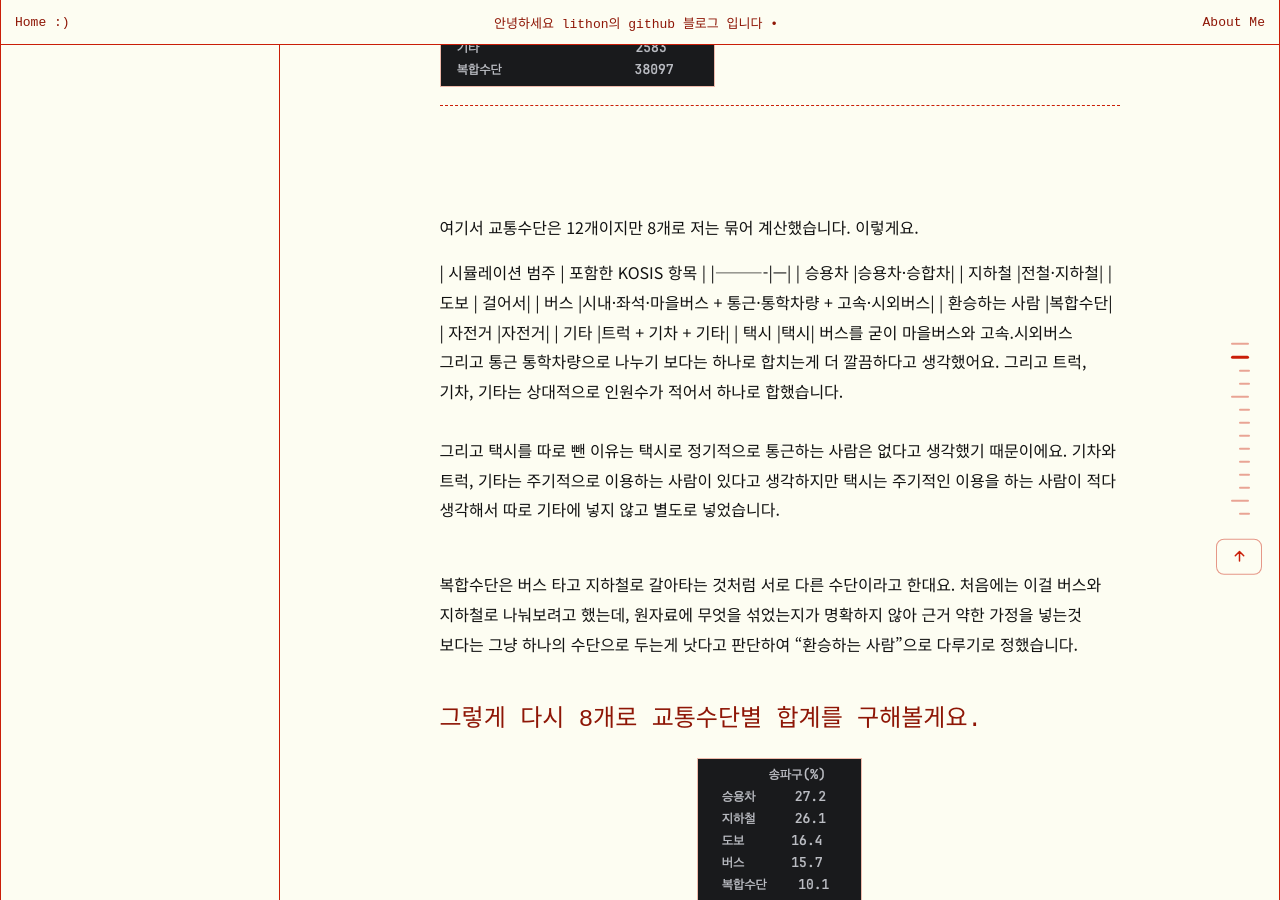
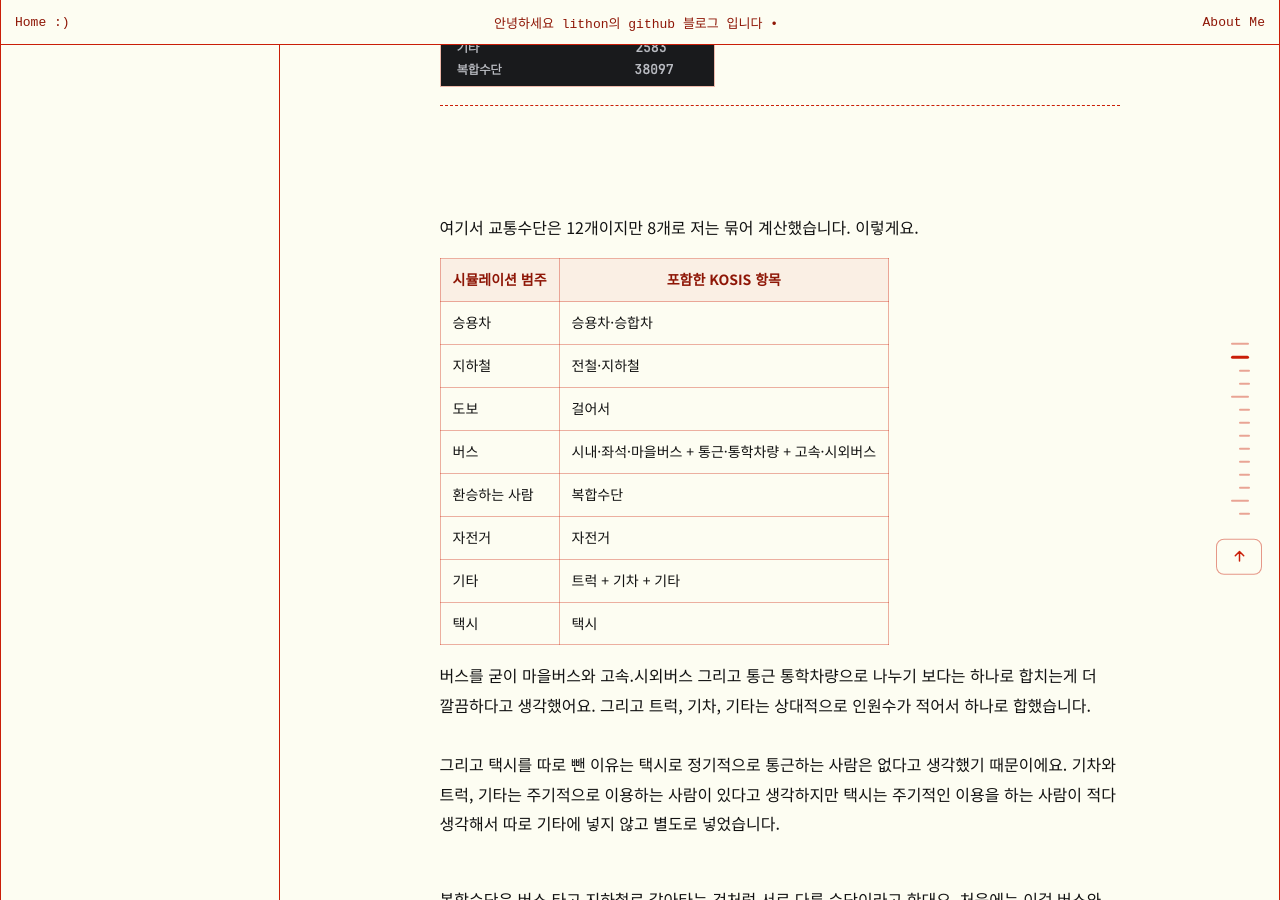
Before and after one commit to lithonhaeun/lithonhaeun.github.io, a Jekyll site: the page built from _posts/2026-10-02-데이터 표본설계 2편.md, in a window 1280 px wide and 900 px high, scrolled down 5149 px. Built offline with Jekyll 4.4.1, drawn with Linux system fonts in a browser that asks for light colours; some web fonts are replaced; comment, search, counter and statistics services are not loaded.

```diff
--- a/_posts/2026-10-02-데이터 표본설계 2편.md
+++ b/_posts/2026-10-02-데이터 표본설계 2편.md
@@ -108,15 +108,16 @@ songpa_raw = load_kosis("kosis_songpa.xlsx")
 <br><br>여기서 교통수단은 12개이지만 8개로 저는 묶어 계산했습니다. 이렇게요.
 
 | 시뮬레이션 범주 |	포함한 KOSIS 항목 |
-|----------|---|
-| 승용차	     |승용차·승합차|
-| 지하철	     |전철·지하철|
-| 도보       |	걸어서|
-| 버스	      |시내·좌석·마을버스 + 통근·통학차량 + 고속·시외버스|
+|---|---|
+| 승용차 |승용차·승합차|
+| 지하철	|전철·지하철|
+| 도보 |걸어서|
+| 버스	 |시내·좌석·마을버스 + 통근·통학차량 + 고속·시외버스|
 | 환승하는 사람	 |복합수단|
-| 자전거	     |자전거|
-| 기타	      |트럭 + 기차 + 기타|
-| 택시	      |택시|
+| 자전거	 |자전거|
+| 기타	 |트럭 + 기차 + 기타|
+| 택시	 |택시|
+
 버스를 굳이 마을버스와 고속.시외버스 그리고 통근 통학차량으로 나누기 보다는 하나로
 합치는게 더 깔끔하다고 생각했어요. 그리고 트럭, 기차, 기타는 상대적으로
 인원수가 적어서 하나로 합했습니다.
```
